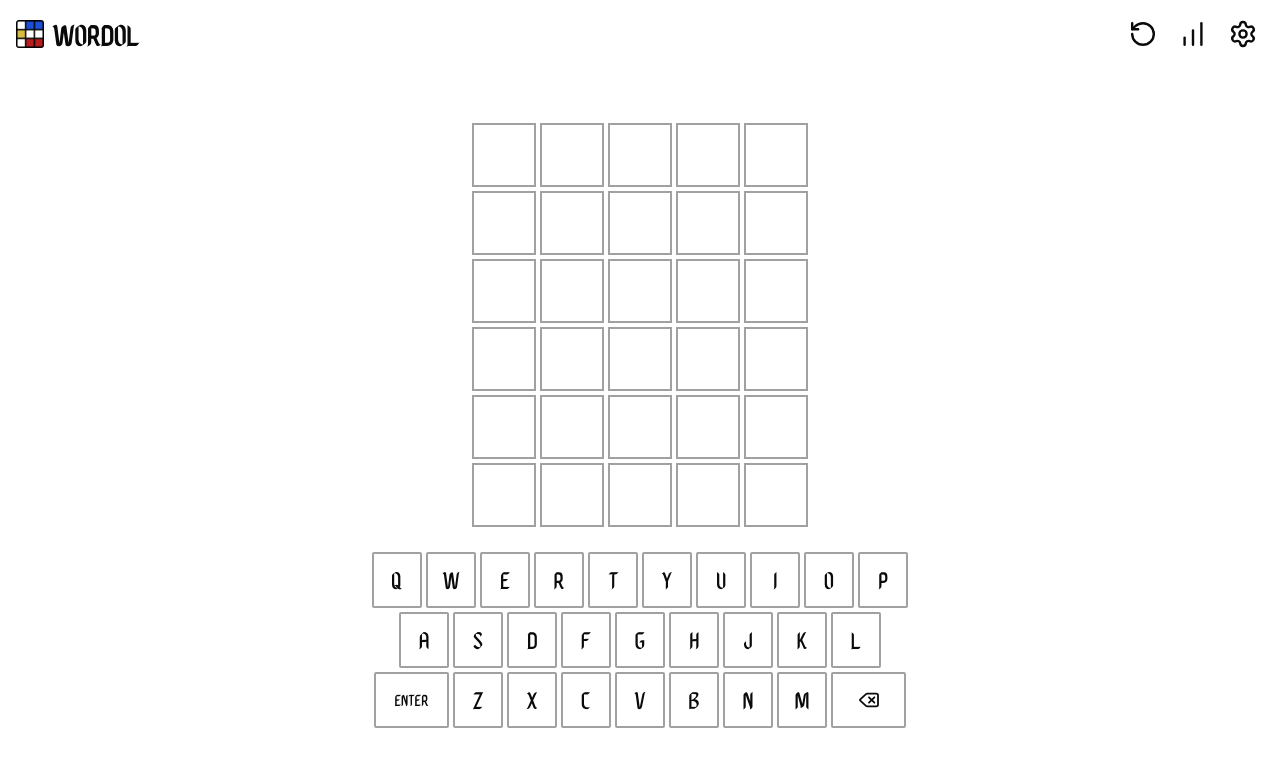
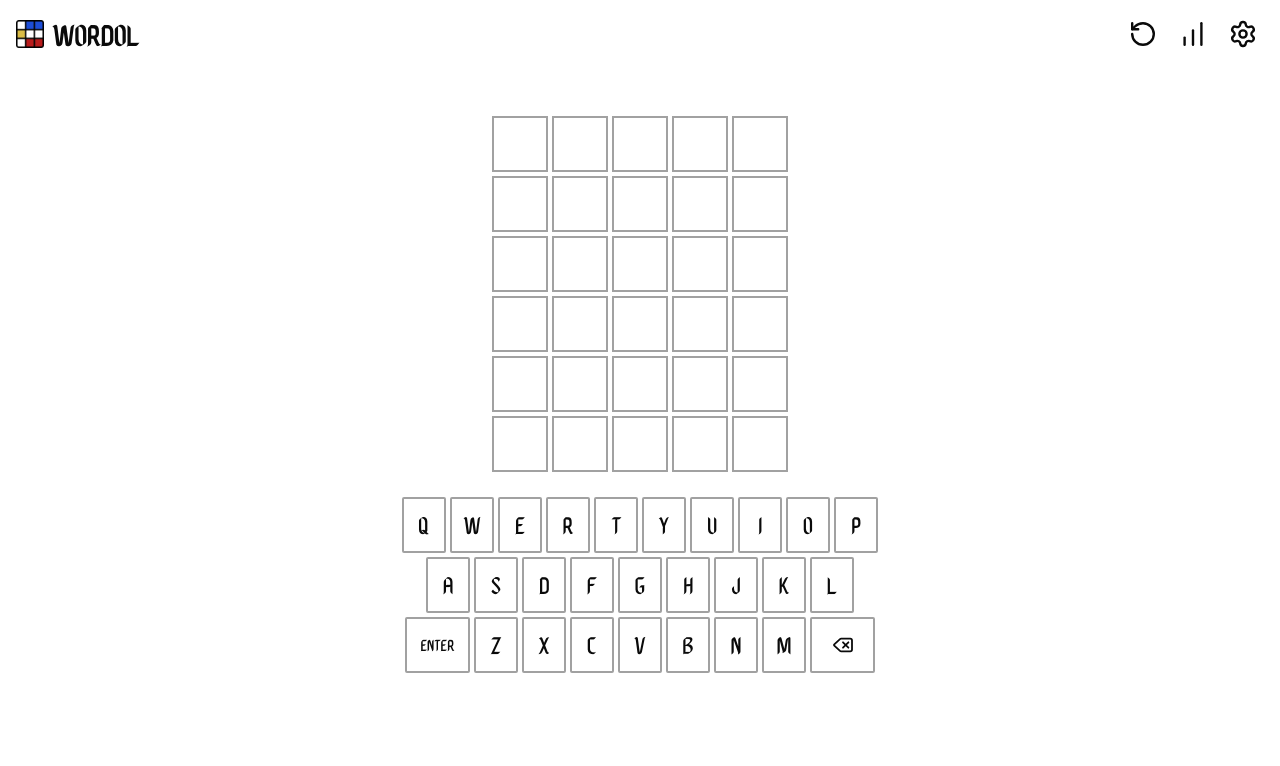
Before and after one commit to ryanestoque/wordol-web, a React (Vite) app: page /game in a window 1280 px wide. Shown: the top 766 px of the page. Built offline with nearby package versions, Linux system fonts and the light colour scheme; no server answers; the database is empty; sample sign-in values are in the browser's storage.

Commit message:
style: adjust grid sizing, stretch keyboard, shift gameboard upward

```diff
--- a/src/components/common/Grid.tsx
+++ b/src/components/common/Grid.tsx
@@ -2,7 +2,7 @@ import useWindowDimensions from "@/hooks/useWindowDimensions";
 
 export default function Grid({ isGuessed, guess, word } : any) {
   const { width } = useWindowDimensions();
-  const cellSize = Math.round(width / 6);
+  const cellSize = Math.min(Math.round(width / 6.8), 56);
 
   return(
     <div className="flex gap-1">
@@ -17,8 +17,8 @@ export default function Grid({ isGuessed, guess, word } : any) {
         return(
           <div
             key={i}
-            style={{ width: cellSize }}
-            className={`h-16 max-w-16 border-2 ${cellStyle} border-neutral-400 dark:border-neutral-600 font-martires-black uppercase flex items-center justify-center text-5xl`}>
+            style={{ width: cellSize, height: cellSize }}
+            className={`border-2 ${cellStyle} border-neutral-400 dark:border-neutral-600 font-martires-black uppercase flex items-center justify-center text-4xl`}>
             {guess[i]}
           </div>
         )
--- a/src/components/common/Keyboard.tsx
+++ b/src/components/common/Keyboard.tsx
@@ -5,8 +5,8 @@ import { Delete } from 'lucide-react';
 
 export default observer(function Keyboard({ store } : any) {
   const { width } = useWindowDimensions();
-  const keySize1 = width / 12.5;
-  const keySize2 = width / 8.5;
+  const keySize1 = Math.min(width / 11.2, 44);
+  const keySize2 = Math.min(width / 7.5, 65);
 
   const qwerty = [
     'qwertyuiop',
--- a/src/pages/GameScreen.tsx
+++ b/src/pages/GameScreen.tsx
@@ -42,7 +42,7 @@ export default observer(function GameScreen() {
 
   return(
     <motion.div
-      className="flex flex-col h-screen p-4 gap-4"
+      className="flex flex-col h-screen px-2 py-4 sm:p-4 gap-4"
       variants={containerVariants}
       initial="initial"
       animate="animate"
@@ -51,7 +51,7 @@ export default observer(function GameScreen() {
       <motion.div variants={itemVariants}>
         <GameHeader />
       </motion.div>
-      <main className="flex-1 flex flex-col justify-center items-center  gap-6">
+      <main className="flex-1 flex flex-col justify-start items-center gap-6 pt-8 sm:pt-12">
         <motion.div variants={itemVariants} className="flex flex-col gap-1 justify-center items-center">
           {store.guesses.map((_, i) => (
             <Grid
```
